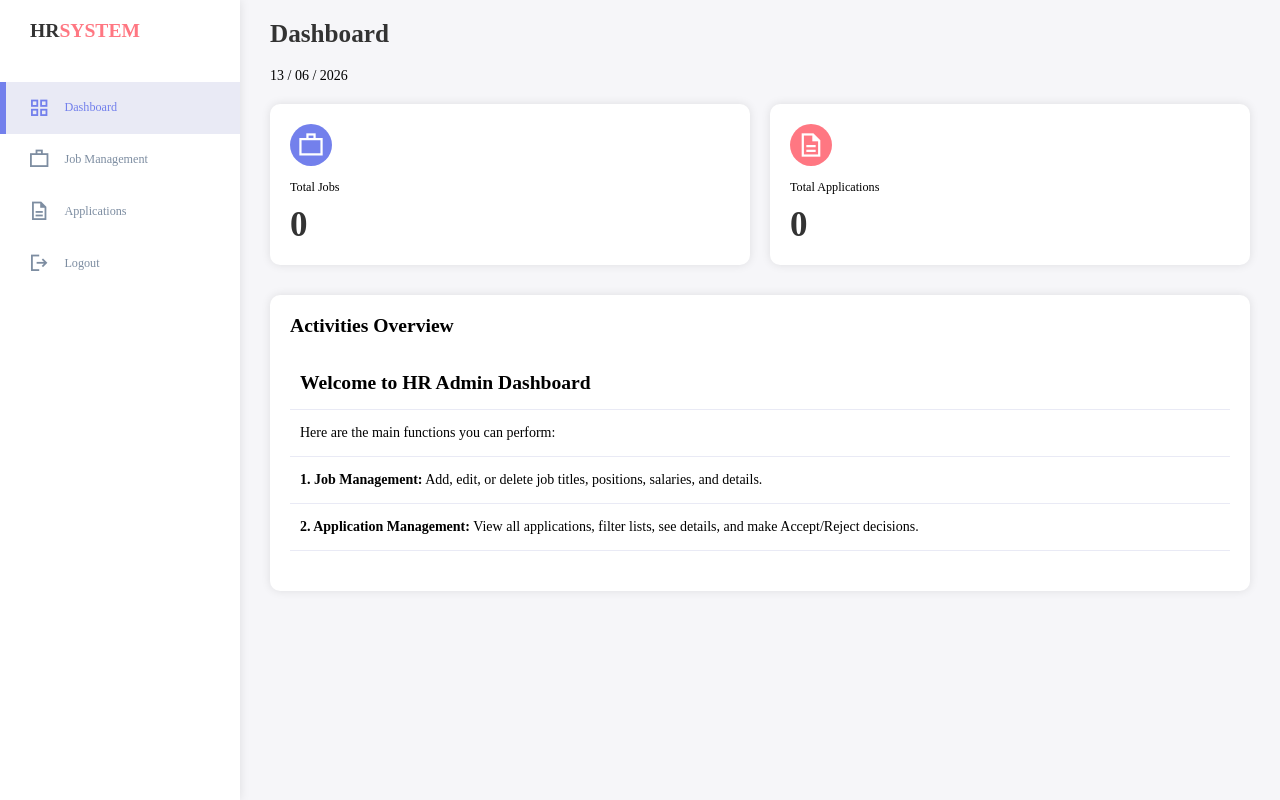
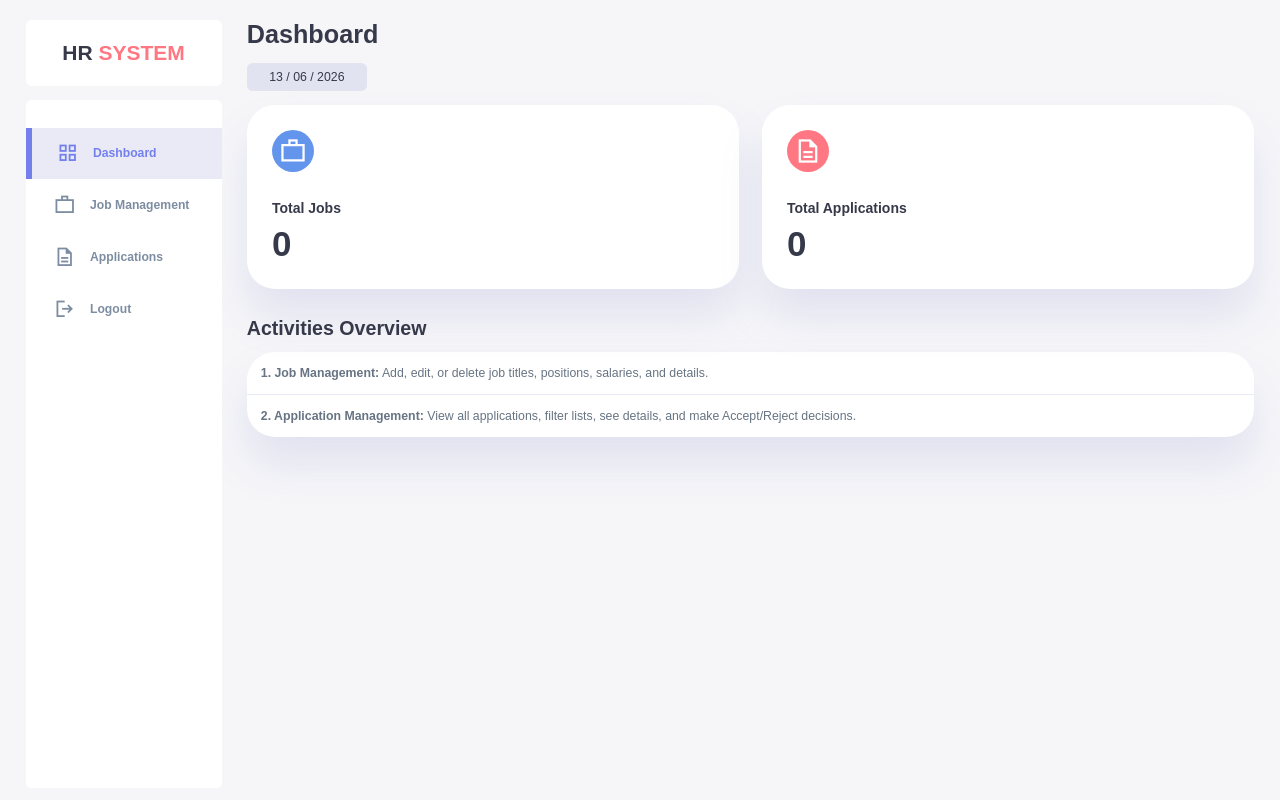
Before and after one commit to CHAAIKHONG/TSE_JobApplication, a PHP site: page /home.php in a window 1280 px wide. Run offline with PHP 8.4, Linux system fonts and the light colour scheme; data that the repository does not hold is empty.

Commit message:
admin home page update

```diff
--- a/admin/home.php
+++ b/admin/home.php
@@ -6,7 +6,6 @@ $total_jobs = 0;
 $total_applications = 0;
 
 try {
-    // Count total jobs
     $sql_jobs = "SELECT COUNT(*) as total FROM jobs";
     $result_jobs = mysqli_query($conn, $sql_jobs);
     if ($result_jobs) {
@@ -14,7 +13,6 @@ try {
         $total_jobs = $row['total'];
     }
 
-    // Count total applications
     $sql_apps = "SELECT COUNT(*) as total FROM applications";
     $result_apps = mysqli_query($conn, $sql_apps);
     if ($result_apps) {
@@ -26,28 +24,26 @@ try {
 
 <!DOCTYPE html>
 <html lang="en">
-
 <head>
     <meta charset="UTF-8">
     <meta http-equiv="X-UA-Compatible" content="IE-edge">
     <meta name="viewport" content="width=device-width, initial-scale=1.0">
     <title>HR Admin Dashboard</title>
-
     <link href="https://fonts.googleapis.com/css2?family=Material+Symbols+Sharp" rel="stylesheet" />
 
     <style>
         :root {
-            --primary: #7380ec;
-            --danger: #ff7782;
-            --success: #41f1b6;
-            --warning: #ffbb55;
-            --white: #fff;
-            --info-dark: #7d8da1;
-            --info-light: #dce1eb;
-            --dark: #363949;
-            --light: rgba(132, 139, 200, 0.18);
-            --primary-variant: #111e88;
-            --dark-variant: #677483;
+            --color-primary: #7380ec;
+            --color-danger: #ff7782;
+            --color-success: #41f1b6;
+            --color-warning: #ffbb55;
+            --color-white: #fff;
+            --color-info-dark: #7d8da1;
+            --color-info-light: #dce1eb;
+            --color-dark: #363949;
+            --color-light: rgba(132, 139, 200, 0.18);
+            --color-primary-variant: #111e88;
+            --color-dark-variant: #677483;
             --color-background: #f6f6f9;
         }
 
@@ -57,73 +53,94 @@ try {
         }
 
         html { font-size: 14px; }
-        body { margin: 0; padding: 0; background-color: var(--color-background); }
 
-        a { color: #363949; }
-        img { display: block; width: 100%; }
-        h1 { font-weight: 800; font-size: 1.8rem; color: #333; }
-        h2 { font-size: 1.4rem; }
-        h3 { font-size: 0.87rem; font-weight: 500; }
-        small { font-size: 0.75rem; }
-        .text-muted { color: #dce1eb; }
-        .danger { color: #ff7782; }
+        body {
+            width: 100vw; height: 100vh;
+            font-family: poppins, sans-serif;
+            font-size: 0.88rem;
+            background: var(--color-background);
+            user-select: none; overflow-x: hidden;
+            color: var(--color-dark);
+        }
 
         .container {
-            display: grid;
-            grid-template-columns: 240px 1fr;
-            min-height: 100vh;
+            display: grid; width: 96%; margin: 0 auto; gap: 1.8rem;
+            grid-template-columns: 14rem auto;
         }
 
-        aside {
-            background: #fff;
-            box-shadow: 0 0 10px rgba(0,0,0,0.1);
-            position: sticky;
-            top: 0;
-            height: 100vh;
+        a { color: var(--color-dark); }
+        h1 { font-weight: 800; font-size: 1.8rem; }
+        h2 { font-size: 1.4rem; }
+        h3 { font-size: 0.87rem; }
+        .danger { color: var(--color-danger); }
+
+        aside { height: 100vh; }
+        aside .top {
+            background: white; display: flex; align-items: center;
+            justify-content: center; margin-top: 1.4rem;
+            border-radius: 0.4rem; padding: 1.5rem;
+        }
+        aside .logo { display: flex; gap: 0.8rem; }
+        aside .logo h2 { font-size: 1.5rem; }
+
+        aside .sidebar {
+            background: rgb(255, 255, 255); display: flex; flex-direction: column;
+            height: 86vh; position: relative; top: 1rem; border-radius: 0.4rem;
+            padding-top: 2rem;
+        }
+        aside .sidebar a {
+            display: flex; color: var(--color-info-dark); margin-left: 2rem;
+            gap: 1rem; align-items: center; position: relative; height: 3.7rem;
+            transition: all 300ms ease;
+        }
+        aside .sidebar a span { font-size: 1.6rem; transition: all 300ms ease; }
+        aside .sidebar a.active { background: var(--color-light); color: var(--color-primary); margin-left: 0; }
+        aside .sidebar a.active:before {
+            content: ""; width: 6px; height: 100%; background: var(--color-primary);
+        }
+        aside .sidebar a.active span { color: var(--color-primary); margin-left: calc(1rem - 3px); }
+        aside .sidebar a:hover { color: var(--color-primary); }
+        aside .sidebar a:hover span { margin-left: 1rem; }
+
+        main { margin-top: 1.4rem; }
+        main .date {
+            display: inline-block; background: var(--color-light);
+            border-radius: 0.4rem; margin-top: 1rem; padding: 0.5rem 1.6rem;
         }
 
-        .logo { display: flex; align-items: center; padding: 20px; }
-        .logo h2 { margin-left: 10px; color: #333; }
-
-        .sidebar { padding: 20px 0; }
-        .sidebar a {
-            display: flex; color: #7d8da1; margin-left: 2rem; gap: 1rem;
-            align-items: center; position: relative; height: 3.7rem;
+        main .insights {
+            display: grid; grid-template-columns: repeat(2, 1fr); gap: 1.6rem;
+        }
+        main .insights > div {
+            background: white; padding: 1.8rem; border-radius: 2rem;
+            margin-top: 1rem; box-shadow: 0 2rem 3rem var(--color-light);
             transition: all 300ms ease;
         }
-        .sidebar a span { font-size: 1.6rem; transition: all 300ms ease; }
-        .sidebar a.active { background: var(--light); color: var(--primary); margin-left: 0; padding-left: 2rem;}
-        .sidebar a.active:before {
-            content: ""; width: 6px; height: 100%;
-            background: var(--primary); position: absolute; left: 0;
+        main .insights > div:hover { box-shadow: none; }
+        main .insights > div span {
+            background: cornflowerblue; padding: 0.5rem; border-radius: 50%;
+            color: #fff; font-size: 2rem; display: inline-block;
         }
-        .sidebar a.active span { color: var(--primary); }
-        .sidebar a:hover { color: var(--primary); }
-        .sidebar a:hover span { margin-left: 1rem; }
+        main .insights > div.total_apps span { background: var(--color-danger); }
+        main .insights > div .middle {
+            display: flex; align-items: center; justify-content: space-between; margin-top: 1rem;
+        }
+        main .insights h3 { margin: 1rem 0 0.6rem; font-size: 1rem; }
+        main .insights h1 { font-size: 2.5rem; }
 
-        main { padding: 20px 30px; }
-        .date { margin: 20px 0; }
-
-        .insights {
-            display: grid; grid-template-columns: repeat(auto-fit, minmax(240px, 1fr));
-            gap: 20px; margin-bottom: 30px;
+        main .recent-activities { margin-top: 2rem; }
+        main .recent-activities h2 { margin-bottom: 0.8rem; }
+        main .recent-activities table {
+            background: #fff; width: 100%; border-radius: 2rem; padding: 1.8rem;
+            text-align: left; box-shadow: 0 2rem 3rem var(--color-light);
+            transition: all 300ms ease; border-collapse: collapse;
         }
-
-        .card-box {
-            background: #fff; padding: 20px; border-radius: 10px;
-            box-shadow: 0 0 10px rgba(0,0,0,0.1);
+        main .recent-activities table:hover { box-shadow: none; }
+        main table tbody td {
+            height: 2.8rem; border-bottom: 1px solid var(--color-light);
+            color: var(--color-dark-variant); padding: 1rem;
         }
-        .card-box span { font-size: 2rem; padding: 0.5rem; border-radius: 50%; color: #fff; margin-bottom: 1rem; display: inline-block; }
-        .card-box:nth-child(1) span { background: var(--primary); }
-        .card-box:nth-child(2) span { background: var(--danger); }
-        .card-box h1 { margin-top: 10px; font-size: 2.5rem;}
-
-        .recent-activities {
-            background: #fff; padding: 20px; border-radius: 10px;
-            box-shadow: 0 0 10px rgba(0,0,0,0.1); margin-top: 30px;
-        }
-        table.centered-table { width: 100%; margin: 20px 0; border-collapse: collapse; }
-        table.centered-table td { padding: 15px 10px; text-align: left; border-bottom: 1px solid var(--light); }
+        main table tbody tr:last-child td { border: none; }
     </style>
 </head>
 
@@ -132,7 +149,7 @@ try {
         <aside>
             <div class="top">
                 <div class="logo">
-                    <h2>HR<span class="danger">SYSTEM</span></h2>
+                    <h2>HR <span class="danger">SYSTEM</span></h2>
                 </div>
             </div>
 
@@ -164,7 +181,7 @@ try {
             </div>
 
             <div class="insights">
-                <div class="card-box">
+                <div class="total_jobs">
                     <span class="material-symbols-sharp">work</span>
                     <div class="middle">
                         <div class="left">
@@ -174,7 +191,7 @@ try {
                     </div>
                 </div>
 
-                <div class="card-box">
+                <div class="total_apps">
                     <span class="material-symbols-sharp">description</span>
                     <div class="middle">
                         <div class="left">
@@ -187,19 +204,13 @@ try {
 
             <div class="recent-activities">
                 <h2>Activities Overview</h2>
-                <table class="centered-table">
+                <table>
                     <tbody>
                         <tr>
-                            <td colspan="2"><h2>Welcome to HR Admin Dashboard</h2></td>
+                            <td><b>1. Job Management:</b> Add, edit, or delete job titles, positions, salaries, and details.</td>
                         </tr>
                         <tr>
-                            <td colspan="2">Here are the main functions you can perform:</td>
-                        </tr>
-                        <tr>
-                            <td colspan="2"><b>1. Job Management:</b> Add, edit, or delete job titles, positions, salaries, and details.</td>
-                        </tr>
-                        <tr>
-                            <td colspan="2"><b>2. Application Management:</b> View all applications, filter lists, see details, and make Accept/Reject decisions.</td>
+                            <td><b>2. Application Management:</b> View all applications, filter lists, see details, and make Accept/Reject decisions.</td>
                         </tr>
                     </tbody>
                 </table>
```
